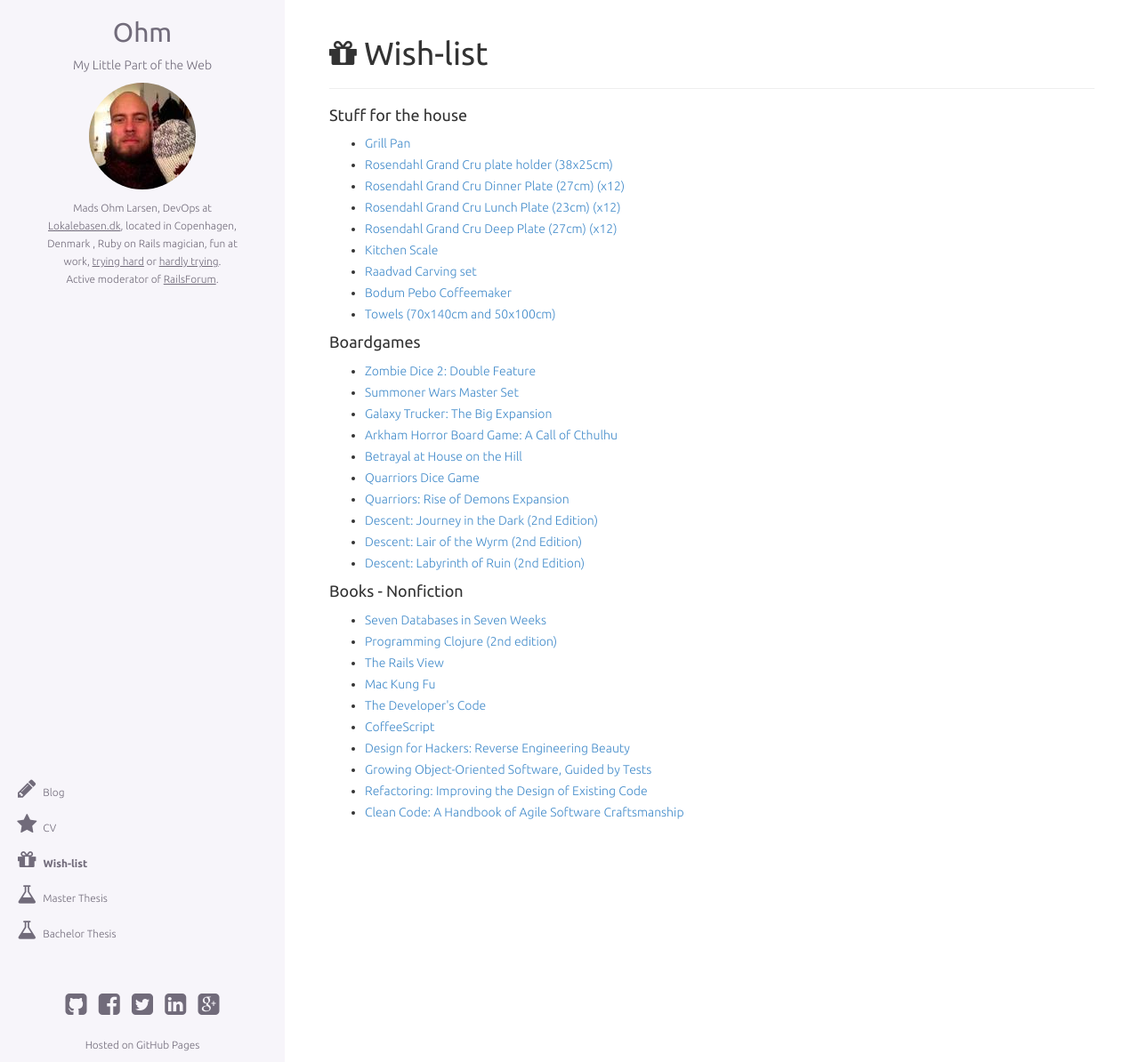
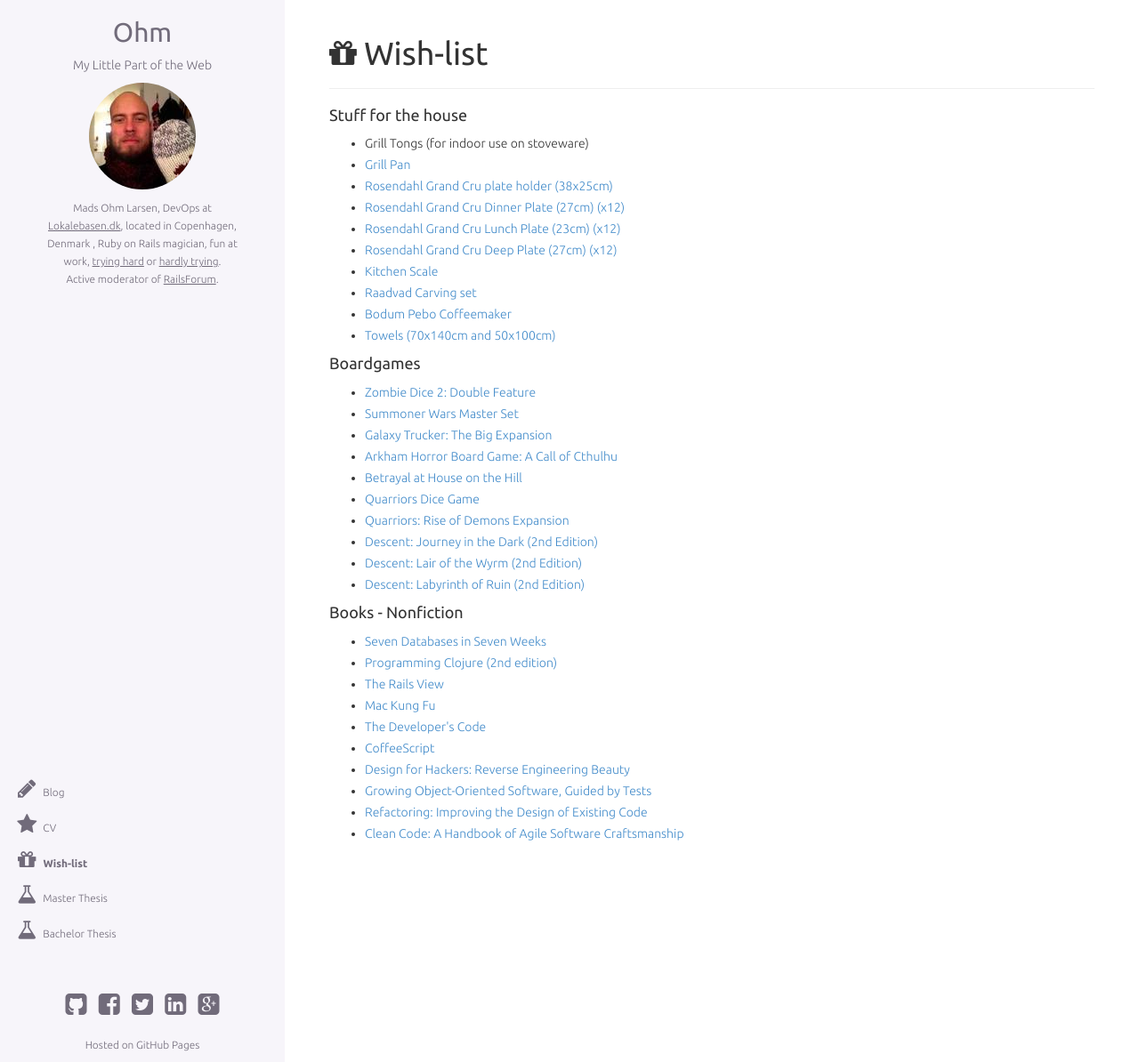
Before and after one commit to omegahm/omegahm.github.io, a Jekyll site: the page built from _wishlist/en.html, in a window 1280 px wide and 1194 px high. Shown: the whole window at 89% size. Built offline with Jekyll 4.4.1, drawn with Linux system fonts in a browser that asks for light colours; Markdown is read by kramdown in place of the engine named in the settings.

Commit message:
Added grill tongs to wishlist

```diff
--- a/_config.yml
+++ b/_config.yml
@@ -50,6 +50,8 @@
 - title: Stuff for the house
   title_da: Ting til huset
   wishes:
+  - title: Grill Tongs (for indoor use on stoveware)
+    title_da: Grilltang (til indendørs brug på potter og pander)
   - title: Grill Pan
     title_da: Grillpande
     url: http://www.imerco.dk/koekkenudstyr/pander/cook-baker-grillpande-aluminium-28-x-28-cm-1-stk?id=100321717
```
Also changed, not shown: Gemfile.lock.
